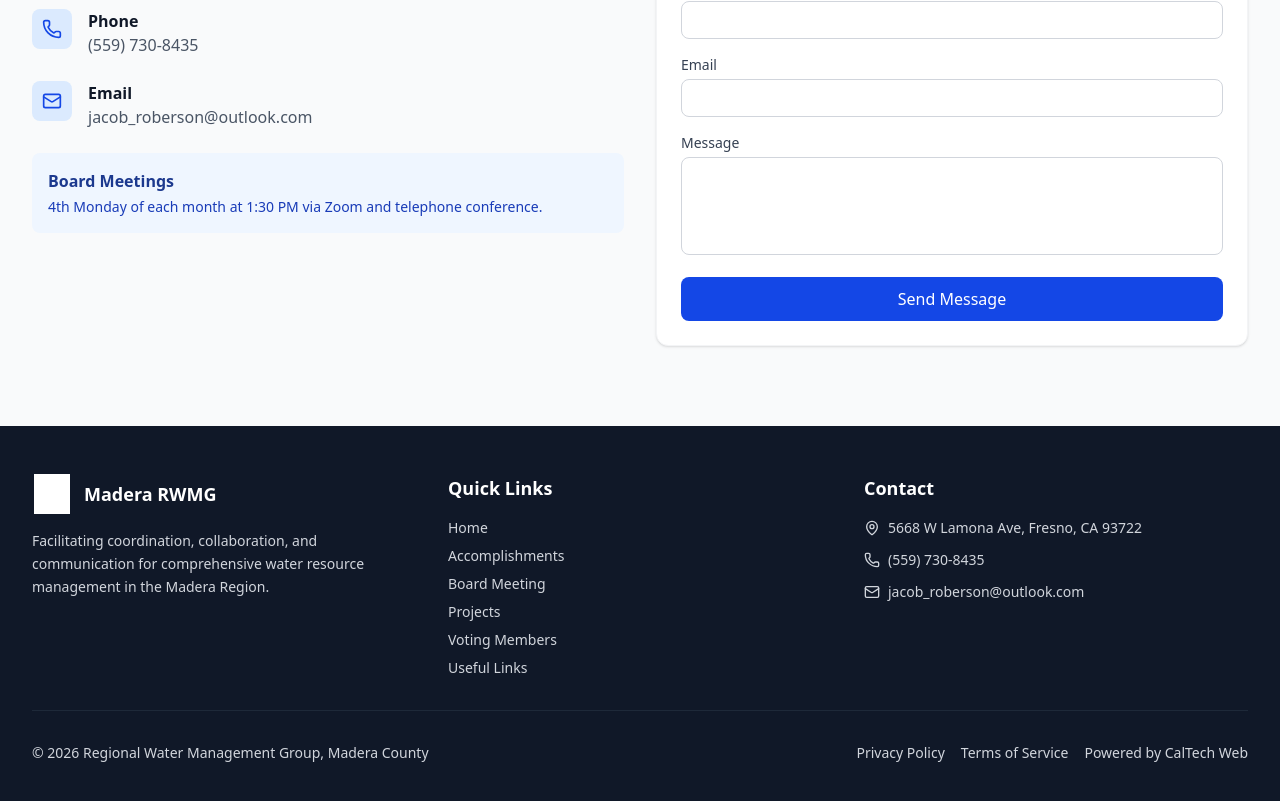
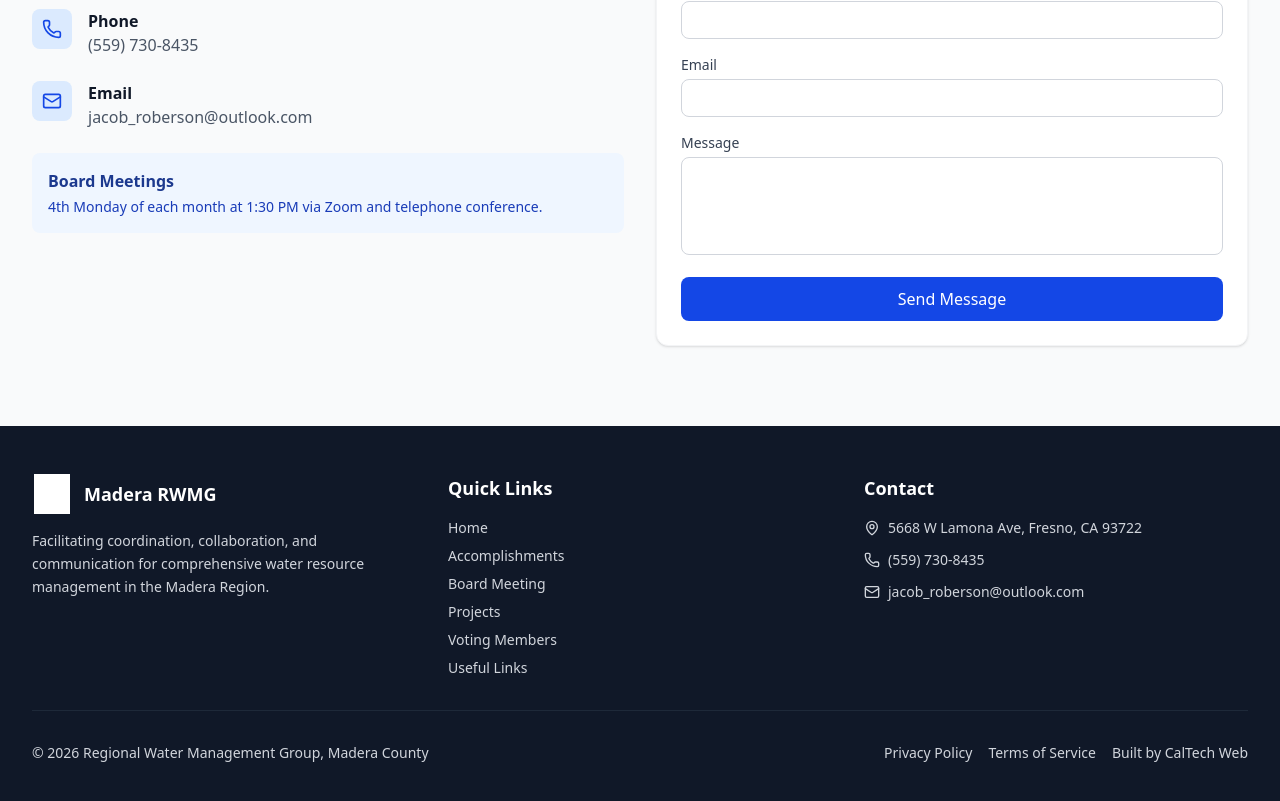
Before and after one commit to CalTech-Web/maderarwmg, a Next.js app in the folder site/: page / in a window 1280 px wide. Shown: the part 3413-4214 px from the top of the page. Built offline with nearby package versions, Linux system fonts and the light colour scheme.

Commit message:
Change footer to Built by CalTech Web

```diff
--- a/site/src/components/Footer.tsx
+++ b/site/src/components/Footer.tsx
@@ -95,14 +95,17 @@ export function Footer() {
             <Link href="/terms-of-service" className="hover:text-white transition">
               Terms of Service
             </Link>
+            <span>
+              Built by{" "}
               <a
                 href="https://caltechweb.com"
                 target="_blank"
                 rel="noopener noreferrer"
                 className="hover:text-white transition"
               >
-              Powered by CalTech Web
+                CalTech Web
               </a>
+            </span>
           </div>
         </div>
       </div>
```
Lines whose indentation alone changed are shown as unchanged.
